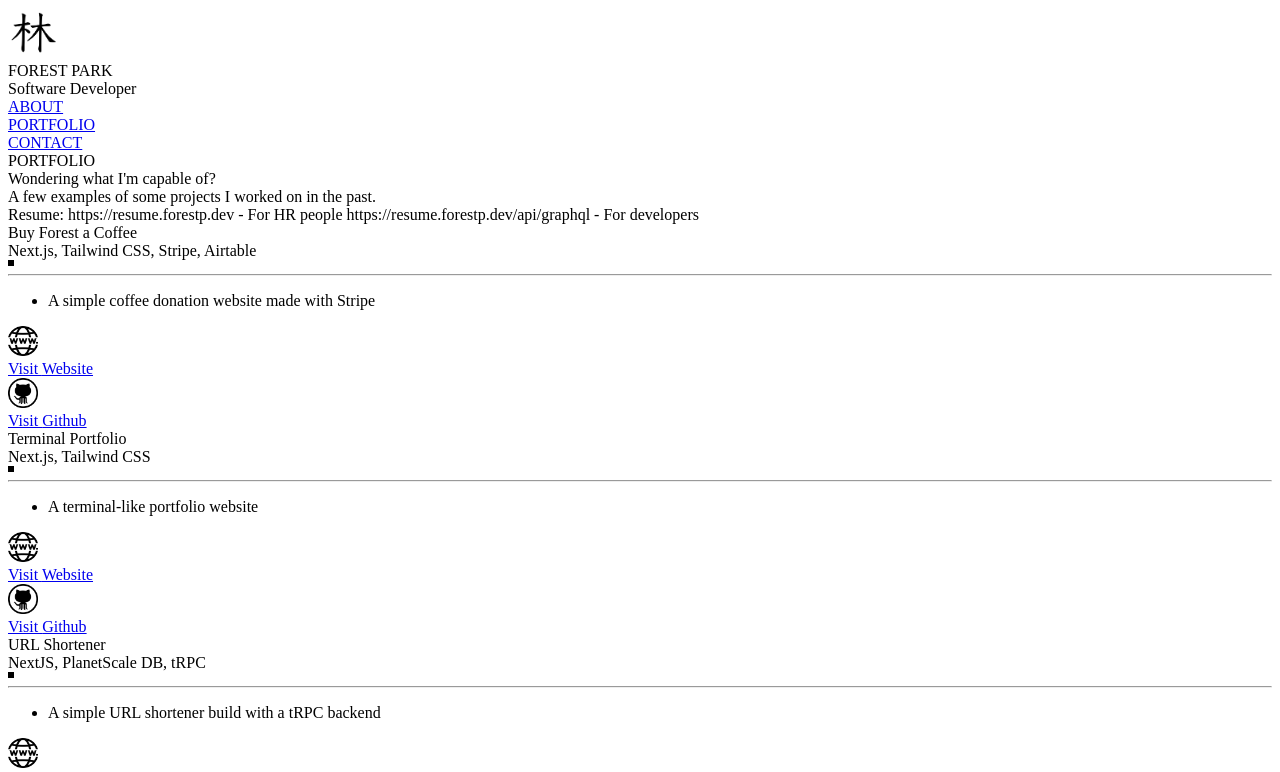
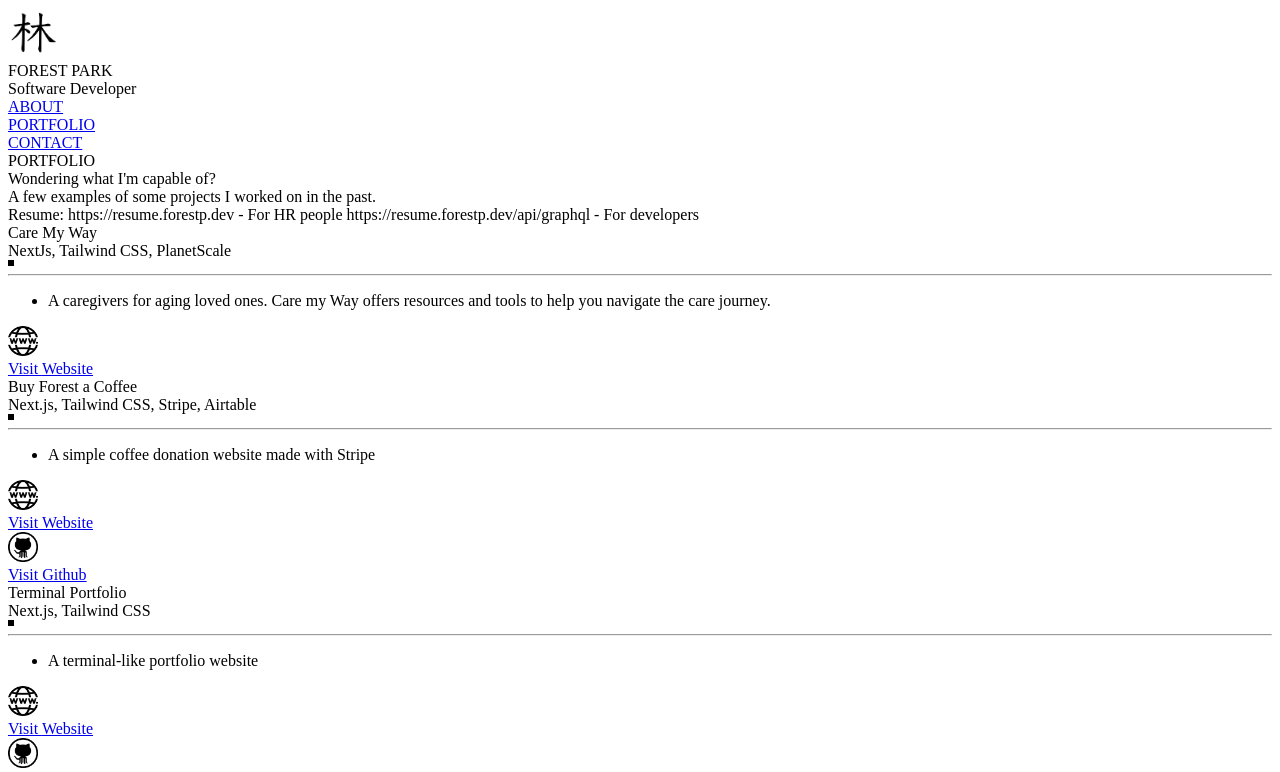
Before and after one commit to foresthpark/portfolio_site_v2, a Next.js app: page /portfolio in a window 1280 px wide. Shown: the top 772 px of the page. Built offline with nearby package versions, Linux system fonts and the light colour scheme.

Commit message:
Update dependencies to latest versions and add new project "Care My Way" to portfolio page

```diff
--- a/package.json
+++ b/package.json
@@ -11,10 +11,10 @@
   "dependencies": {
     "autoprefixer": "^10.1.0",
     "framer-motion": "^3.1.1",
-    "next": "10.0.4",
+    "next": "^13.2.4",
     "postcss": "^8.2.2",
-    "react": "17.0.1",
-    "react-dom": "17.0.1",
+    "react": "^18.2.0",
+    "react-dom": "^18.2.0",
     "tailwindcss": "^2.0.2"
   }
 }
--- a/pages/portfolio.js
+++ b/pages/portfolio.js
@@ -6,6 +6,14 @@ import PortfolioVisitButton from "../components/PortfolioVisitButton";
 import PortfolioItem from "../components/PortfolioItem";
 
 const projects = [
+  {
+    name: "Care My Way",
+    website: "https://www.caremyway.ca",
+    tech: ["NextJs", "Tailwind CSS", "PlanetScale"],
+    description: [
+      "A caregivers for aging loved ones. Care my Way offers resources and tools to help you navigate the care journey.",
+    ],
+  },
   {
     name: "Buy Forest a Coffee",
     website: "https://coffee.forestp.dev",
@@ -66,7 +74,7 @@ const projects = [
   },
   {
     name: "EMCO Energy",
-    website: "https://emcoenergy.com",
+    website: "https://staging.emcoenergy.com",
     github: null,
     tech: ["NextJS", "MongoDB", "Firebase", "Lambda", "EC2", "DynamoDB"],
     description: [
@@ -180,6 +188,7 @@ const portfolio = () => {
       {projects.map((project, index) => {
         return (
           <PortfolioItem
+            key={index + project.name}
             title={project.name}
             website={project.website}
             github={project.github}
```
Also changed, not shown: 1 other file (tests, documents, lock files or other folders).
